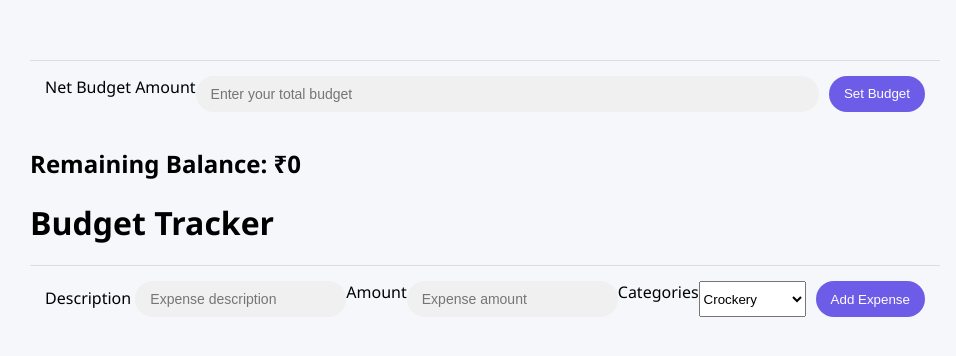
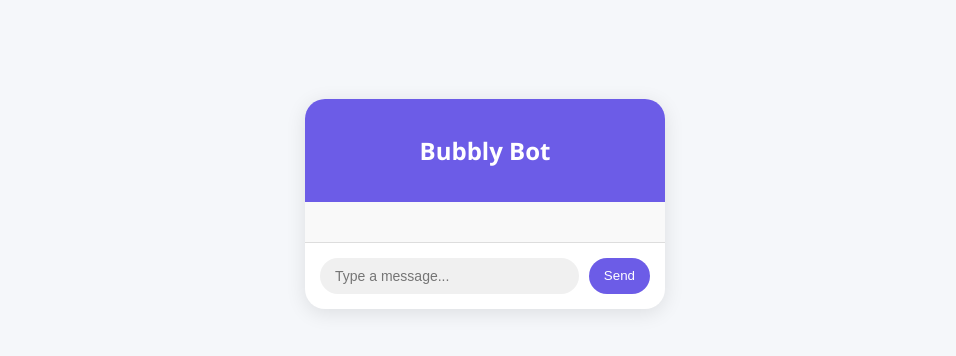
Before and after one commit to shifarizvi106/chatbot, a plain HTML site: page index.html in a window 1280 px wide. Shown: the part 196-552 px from the top of the page, without its empty margins (155-1111 px from the left). Drawn offline with Linux system fonts and the light colour scheme.

Commit message:
Update index.html

```diff
--- a/index.html
+++ b/index.html
@@ -3,43 +3,23 @@
 <head>
     <meta charset="UTF-8">
     <meta name="viewport" content="width=device-width, initial-scale=1.0">
-    <title> Budget Tracker </title>
-    <link rel="stylesheet" href="style.css" />
+    <title>Bubbly Chatbot</title>
+    <link rel="stylesheet" href="style.css">
 </head>
 <body>
-   <div class="container">
-    <form id="budget-amount-form">
-        <label for="net-amount">Net Budget Amount</label>
-        <input type="number" id="net-amount" placeholder="Enter your total budget">
-        <button type="submit">Set Budget</button>
-    </form>
+    <div class="chat-container">
+        <div class="chat-header">
+            <h2>Bubbly Bot</h2>
+        </div>
+        <div class="chat-box" id="chat-box">
+            <!-- Chat messages will appear here -->
+        </div>
+        <form id="chat-form">
+            <input type="text" id="user-input" placeholder="Type a message..." autocomplete="off" />
+            <button type="submit">Send</button>
+        </form>
+    </div>
 
-    <h2>Remaining Balance: ₹<span id="remaining-balance">0</span></h2>
-
-    <h1>Budget Tracker</h1>
-    <form id="budget-form">
-        <label for="description">
-            Description
-            <input type="text" id="description" placeholder="Expense description">
-        </label>
-
-        <label for="amount">Amount</label>
-        <input type="number" id="amount" placeholder="Expense amount">
-
-        <label for="category">Categories</label>
-        <select id="category">
-            <option class="category-option" value="crockery">Crockery</option>
-            <option class="category-option" value="entertainment">Entertainment</option>
-            <option class="category-option" value="essentials">Essentials</option>
-            <option class="category-option" value="miscellaneous">Miscellaneous</option>
-        </select>
-
-        <button type="submit" id="add-expense">Add Expense</button>
-    </form>
-
-    <ul id="expense-list"></ul>
-   </div>
-
-   <script src="app.js"></script>
+    <script src="script.js"></script>
 </body>
 </html>
```
